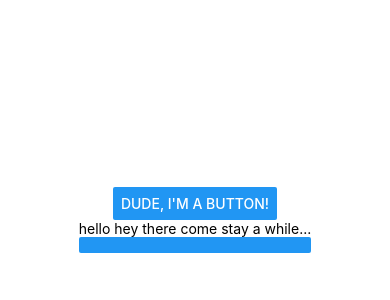
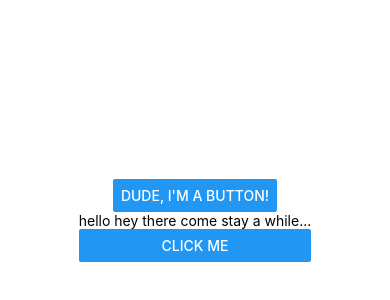
Before and after one commit to jamesblonde92/ReactNative_Origins, a React Native app in the folder ReactNative_Origins/: screen / in a window 390 px wide. Shown: the part 202-502 px from the top of the page. Built offline with nearby package versions, Linux system fonts and the light colour scheme.

Commit message:
pushing updates

```diff
--- a/ReactNative_Origins/App.js
+++ b/ReactNative_Origins/App.js
@@ -20,7 +20,8 @@ export default class App extends React.Component {
     }, err => consol.log(err));
   }
 
-  hanldeToggle = () => {
+  handleToggle = () => {
+    console.log('the button was clicked... lets see what happens...');
     this.setState({
       sample: 'you clicked me!',
     })
@@ -30,7 +31,7 @@ export default class App extends React.Component {
     return (
       <View style={styles.container}>
         <FetchLocation onGetLocation= {this.getUserLocationHandler} />
-        <NewComponent toSend={this.state.sample} click={this.hanldeToggle} />
+        <NewComponent toSend={this.state.sample} handleToggle={this.handleToggle} />
       </View>
     );
   }
--- a/ReactNative_Origins/Components/NewComponent.js
+++ b/ReactNative_Origins/Components/NewComponent.js
@@ -9,7 +9,7 @@ const NewComponent = props => {
 			<Text>
 				hello {props.toSend}
 			</Text>
-			<Button onPress={props.handleToggle}>Click me!</Button>
+			<Button title="click me" onPress={props.handleToggle}></Button>
 		</View>
 	);
 
```
